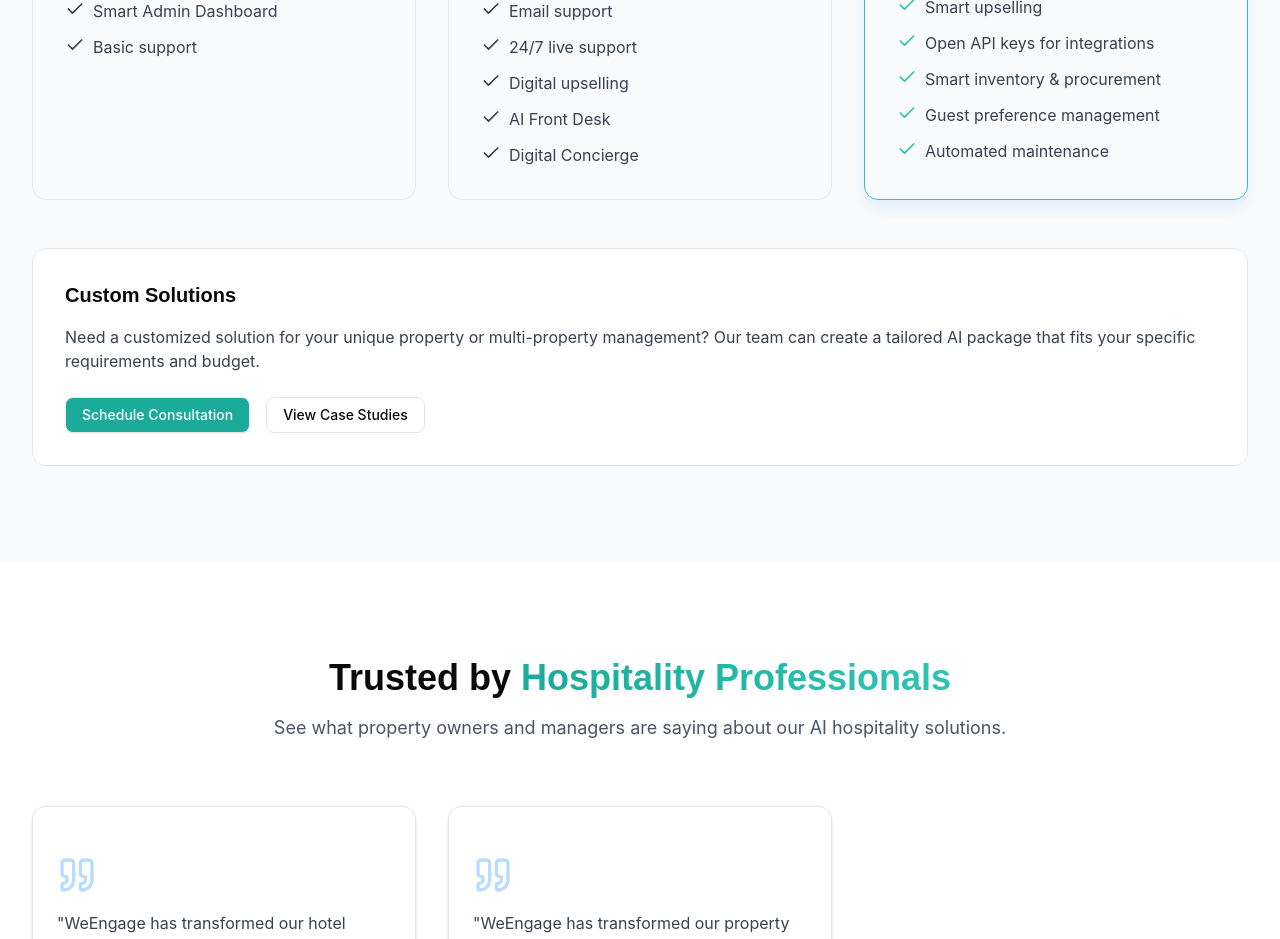
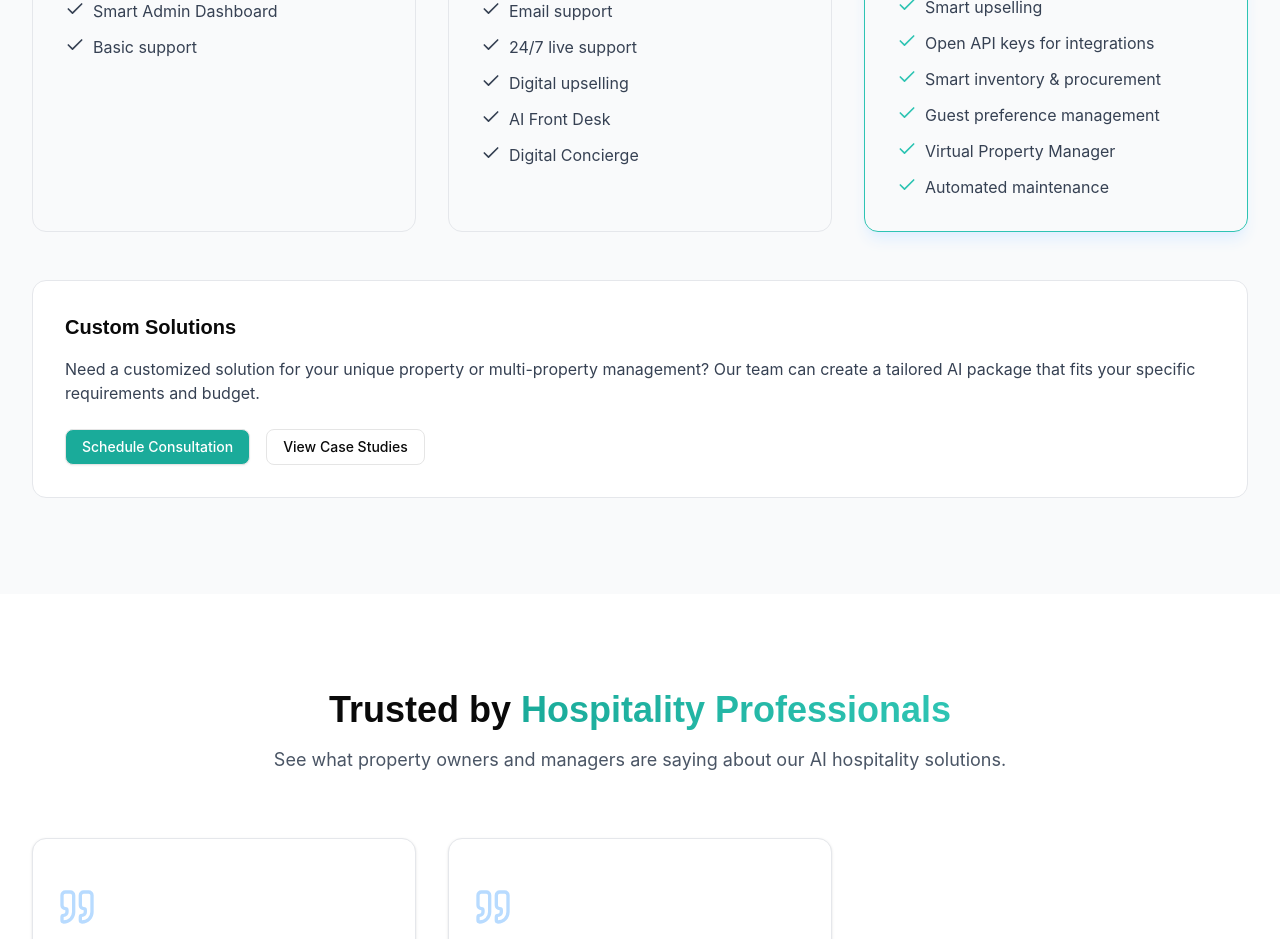
Before and after one commit to jeevanalok/weengage, a Next.js app: page / in a window 1280 px wide. Shown: the part 3940-4879 px from the top of the page. Built offline with nearby package versions, Linux system fonts and the light colour scheme.

Commit message:
minor fix in pricing

```diff
--- a/src/components/Pricing.tsx
+++ b/src/components/Pricing.tsx
@@ -144,6 +144,7 @@ const Pricing = () => {
               "Open API keys for integrations",
               "Smart inventory & procurement",
               "Guest preference management",
+              "Virtual Property Manager",
               "Automated maintenance",
             ]}
             ctaText="Start 14-Day Free Trial"
```
